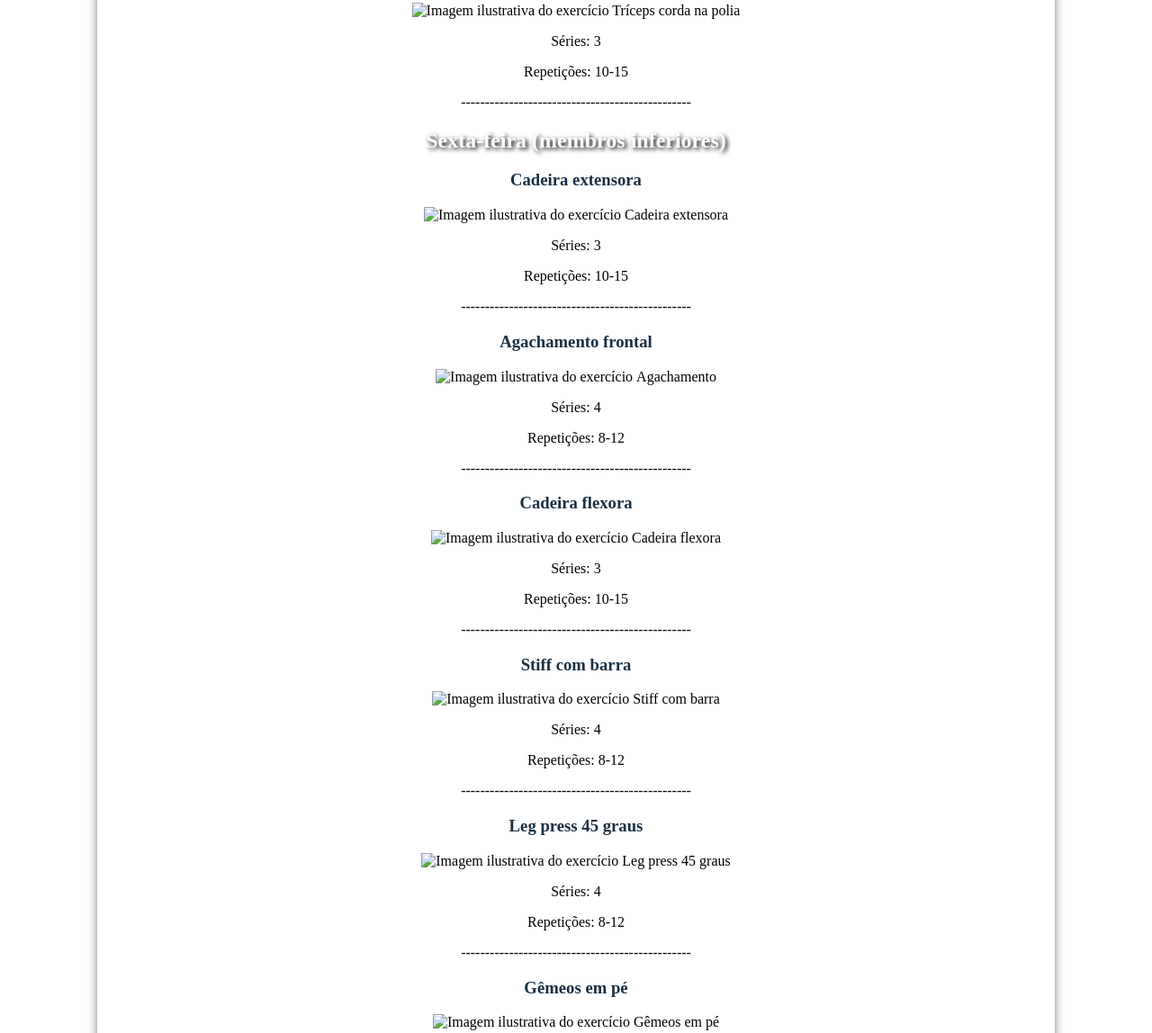
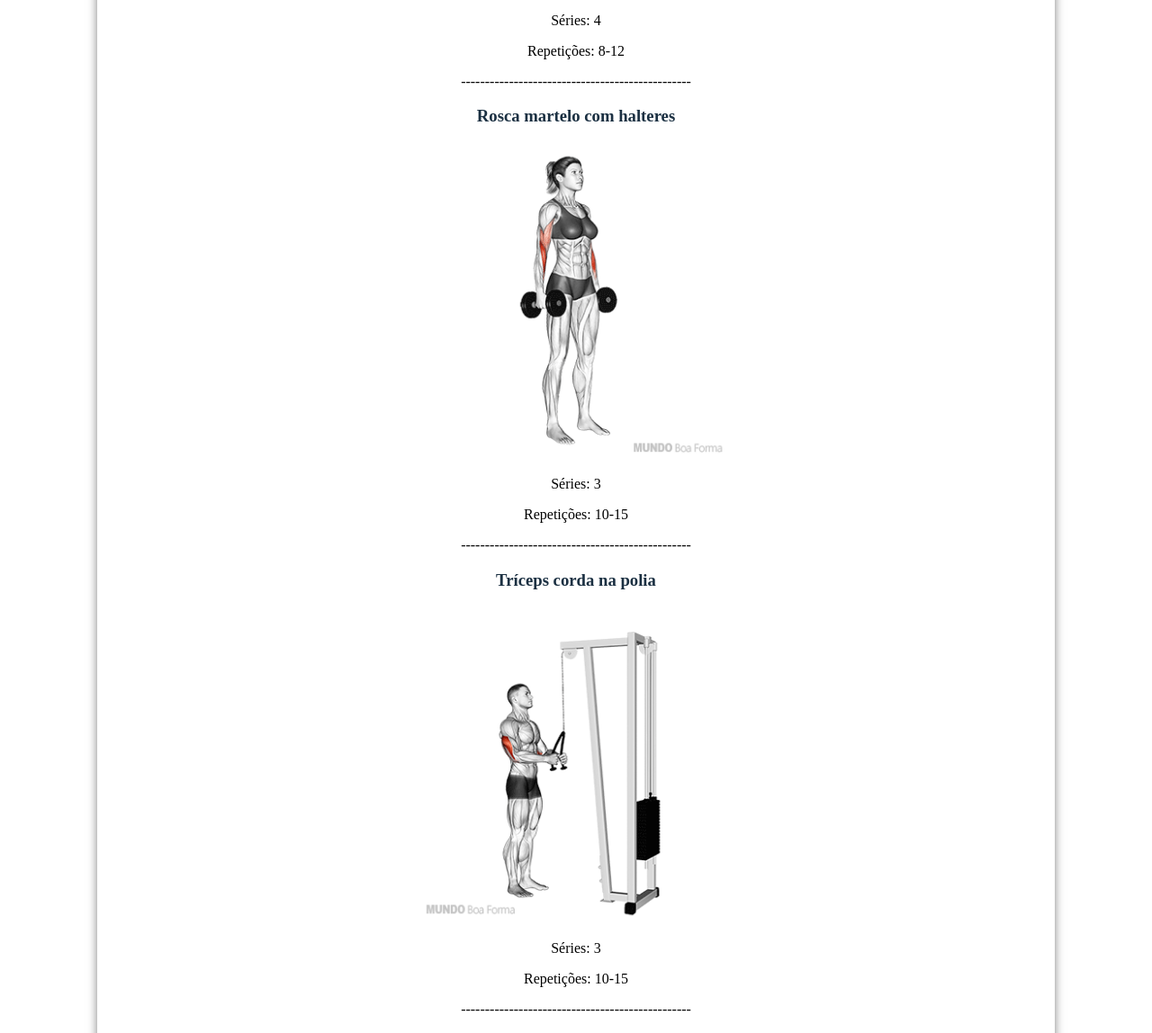
Before and after one commit to EurusJeager/treino, a plain HTML site: page index.html in a window 1280 px wide. Shown: the part 7489-8637 px from the top of the page at 90% size. Drawn offline with Linux system fonts and the light colour scheme.

Commit message:
Add files via upload

```diff
--- a/index.html
+++ b/index.html
@@ -154,21 +154,21 @@
       </div>
       <div>
         <h3>Desenvolvimento com barra</h3>
-        <img src="desenvolvimento-com-barra.jpg" alt="Imagem ilustrativa do exercício Desenvolvimento com barra"height="350" width="350">
+        <img src="img/ombros-desenvolvimento-de-ombros-frontal-com-barra.webp" alt="Imagem ilustrativa do exercício Desenvolvimento com barra"height="350" width="350">
         <p>Séries: 4</p>
         <p>Repetições: 8-12</p>
         <p>------------------------------------------------</p>
       </div>
       <div>
         <h3>Rosca martelo com halteres</h3>
-        <img src="rosca-martelo-com-halteres.jpg" alt="Imagem ilustrativa do exercício Rosca martelo com halteres"height="350" width="350">
+        <img src="img/rosca-biceps-martelo-com-halteres.webp" alt="Imagem ilustrativa do exercício Rosca martelo com halteres"height="350" width="350">
         <p>Séries: 3</p>
         <p>Repetições: 10-15</p>
         <p>------------------------------------------------</p>
       </div>
       <div>
         <h3>Tríceps corda na polia</h3>
-        <img src="triceps-corda-na-polia.jpg" alt="Imagem ilustrativa do exercício Tríceps corda na polia"height="350" width="350">
+        <img src="img/triceps-puxada-no-pulley-com-corda.webp" alt="Imagem ilustrativa do exercício Tríceps corda na polia"height="350" width="350">
         <p>Séries: 3</p>
         <p>Repetições: 10-15</p>
         <p>------------------------------------------------</p>
@@ -177,42 +177,42 @@
       <h2>Sexta-feira (membros inferiores)</h2>
       <div>
         <h3>Cadeira extensora</h3>
-        <img src="cadeira-extensora.jpg" alt="Imagem ilustrativa do exercício Cadeira extensora"height="350" width="350">
+        <img src="img/pernas-extensao-de-pernas-na-maquina.webp" alt="Imagem ilustrativa do exercício Cadeira extensora"height="350" width="350">
         <p>Séries: 3</p>
         <p>Repetições: 10-15</p>
         <p>------------------------------------------------</p>
       </div>
       <div>
         <h3>Agachamento frontal</h3>
-        <img src="agachamento-frontal.jpg" alt="Imagem ilustrativa do exercício Agachamento"height="350" width="350">
+        <img src="img/agachamento-frontal-com-barra.webp" alt="Imagem ilustrativa do exercício Agachamento"height="350" width="350">
         <p>Séries: 4</p>
         <p>Repetições: 8-12</p>
         <p>------------------------------------------------</p>
       </div>
       <div>
         <h3>Cadeira flexora</h3>
-        <img src="cadeira-flexora.jpg" alt="Imagem ilustrativa do exercício Cadeira flexora"height="350" width="350">
+        <img src="img/pernas-flexao-de-pernas-na-maquina.webp" alt="Imagem ilustrativa do exercício Cadeira flexora"height="350" width="350">
         <p>Séries: 3</p>
         <p>Repetições: 10-15</p>
         <p>------------------------------------------------</p>
       </div>
       <div>
         <h3>Stiff com barra</h3>
-        <img src="stiff-com-barra.jpg" alt="Imagem ilustrativa do exercício Stiff com barra"height="350" width="350">
+        <img src="img/execucao-correta-exercicio-stiff-com-barra.gif" alt="Imagem ilustrativa do exercício Stiff com barra"height="350" width="350">
         <p>Séries: 4</p>
         <p>Repetições: 8-12</p>
         <p>------------------------------------------------</p>
       </div>
       <div>
         <h3>Leg press 45 graus</h3>
-        <img src="leg-press-45-graus.jpg" alt="Imagem ilustrativa do exercício Leg press 45 graus"height="350" width="350">
+        <img src="img/pernas-leg-press-45-com-pes-distantes.webp" alt="Imagem ilustrativa do exercício Leg press 45 graus"height="350" width="350">
         <p>Séries: 4</p>
         <p>Repetições: 8-12</p>
         <p>------------------------------------------------</p>
       </div>
       <div>
         <h3>Gêmeos em pé</h3>
-        <img src="gemeos-em-pe.jpg" alt="Imagem ilustrativa do exercício Gêmeos em pé"height="350" width="350">
+        <img src="img/Panturrilha-em-pe-no-aparelho.webp" alt="Imagem ilustrativa do exercício Gêmeos em pé"height="350" width="350">
         <p>Séries: 4</p>
         <p>Repetições: 15-20</p>
         <p>------------------------------------------------</p>
```
Also changed, not shown: img/Panturrilha-em-pe-no-aparelho.webp (added), img/agachamento-frontal-com-barra.webp (added), img/execucao-correta-exercicio-stiff-com-barra.gif (added), img/ombros-desenvolvimento-de-ombros-frontal-com-barra.webp (added), img/pernas-extensao-de-pernas-na-maquina.webp (added), img/pernas-flexao-de-pernas-na-maquina.webp (added), img/pernas-leg-press-45-com-pes-distantes.webp (added), img/rosca-biceps-martelo-com-halteres.webp (added), img/triceps-puxada-no-pulley-com-corda.webp (added).
